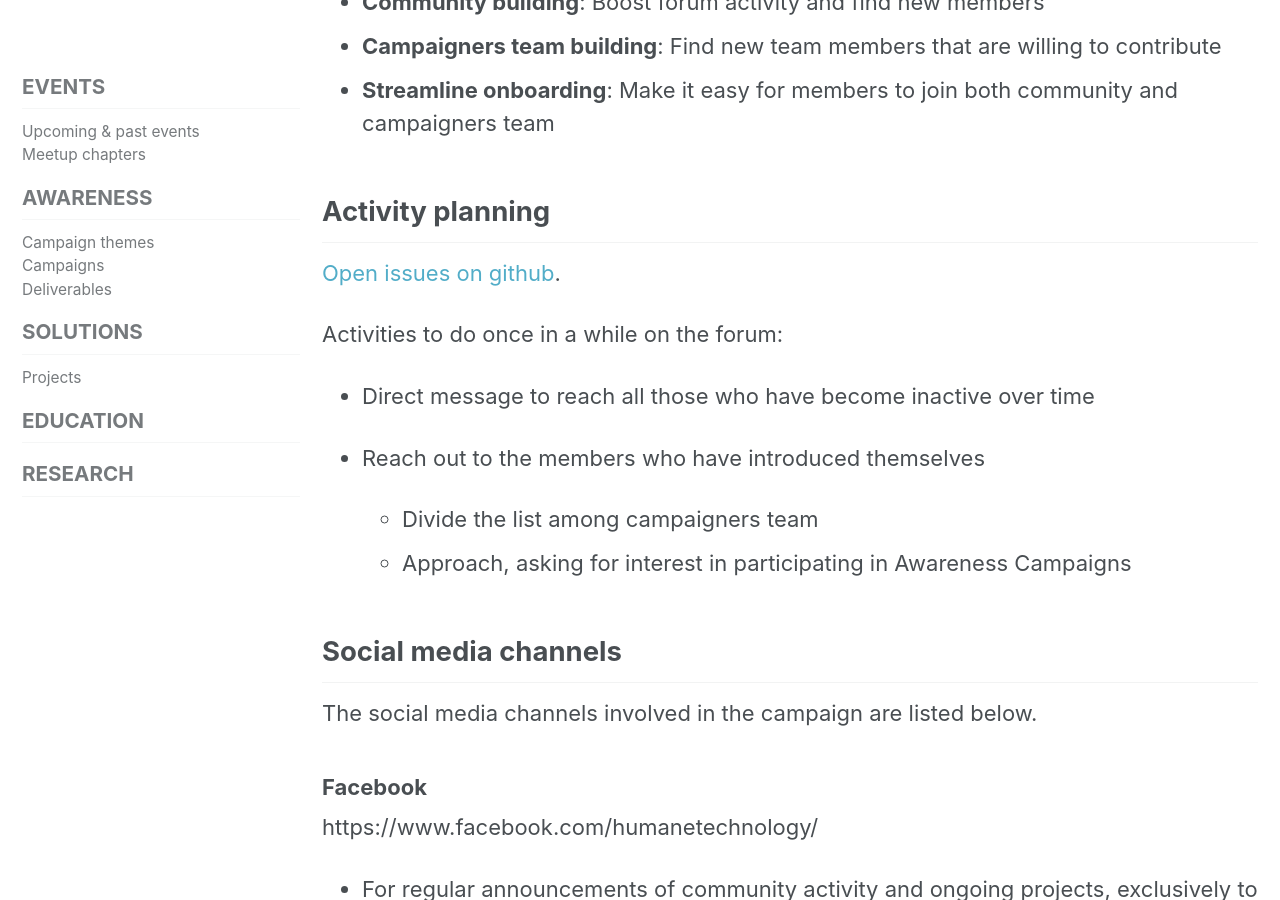
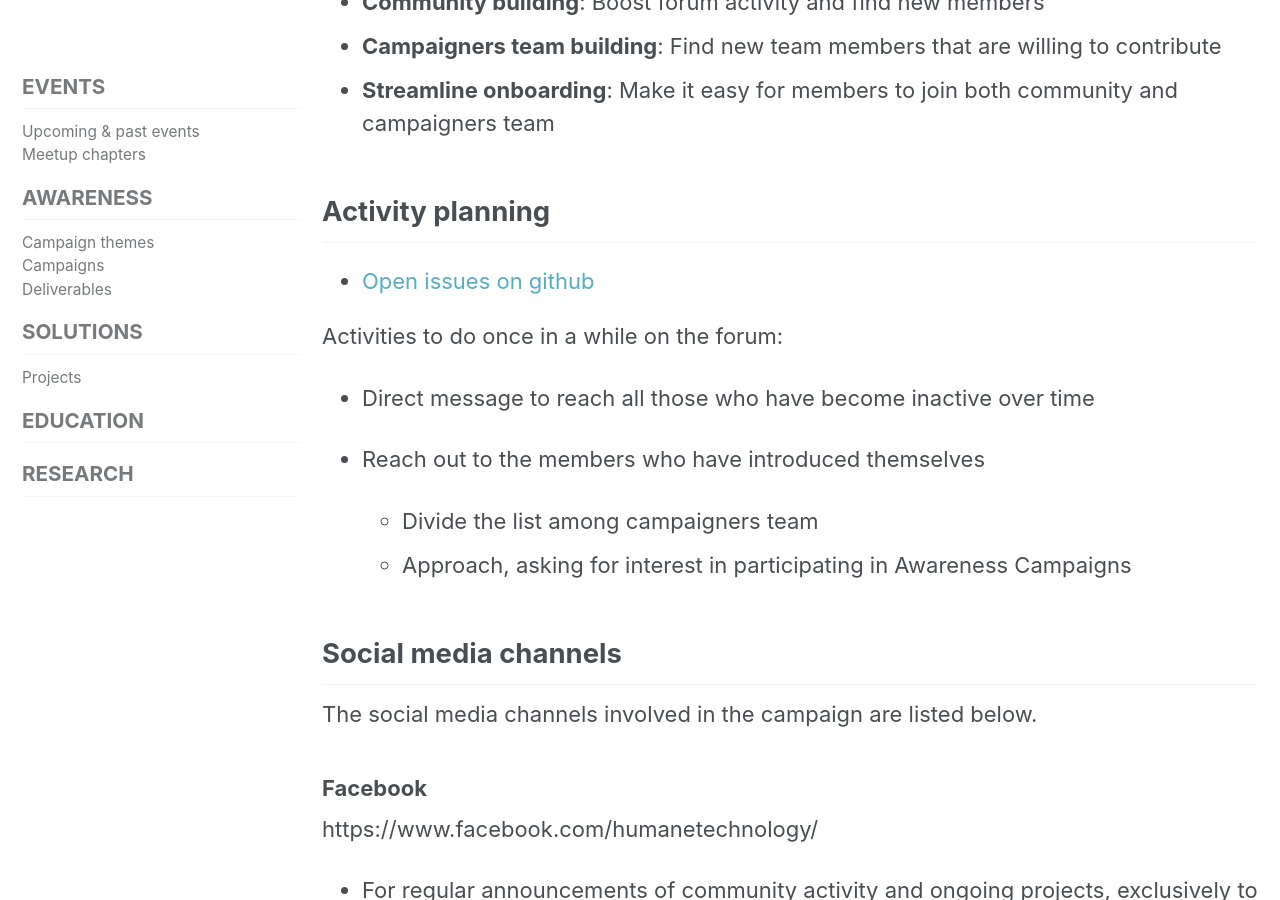
Before and after one commit to humanetech-community/community-hub, a Jekyll site: the page built from _activities/01-awareness-program/02-campaigns/01-campaign-aware-prepare-strategy.md, in a window 1280 px wide and 900 px high, scrolled down 317 px. Built offline with Jekyll 4.4.1, drawn with Linux system fonts in a browser that asks for light colours; cached includes are drawn as plain includes; nearby versions of some CDN libraries.

Commit message:
Style - #74

```diff
--- a/_activities/01-awareness-program/02-campaigns/01-campaign-aware-prepare-strategy.md
+++ b/_activities/01-awareness-program/02-campaigns/01-campaign-aware-prepare-strategy.md
@@ -18,7 +18,7 @@ custom_pagination:
 
 ## Activity planning
 
-[Open issues on github](https://github.com/humanetech-community/awareness-program/issues?utf8=%E2%9C%93&q=is%3Aissue++label%3Astrategy+).
+- [Open issues on github](https://github.com/humanetech-community/awareness-program/issues?utf8=%E2%9C%93&q=is%3Aissue++label%3Astrategy+)
 
 
 Activities to do once in a while on the forum:
```
